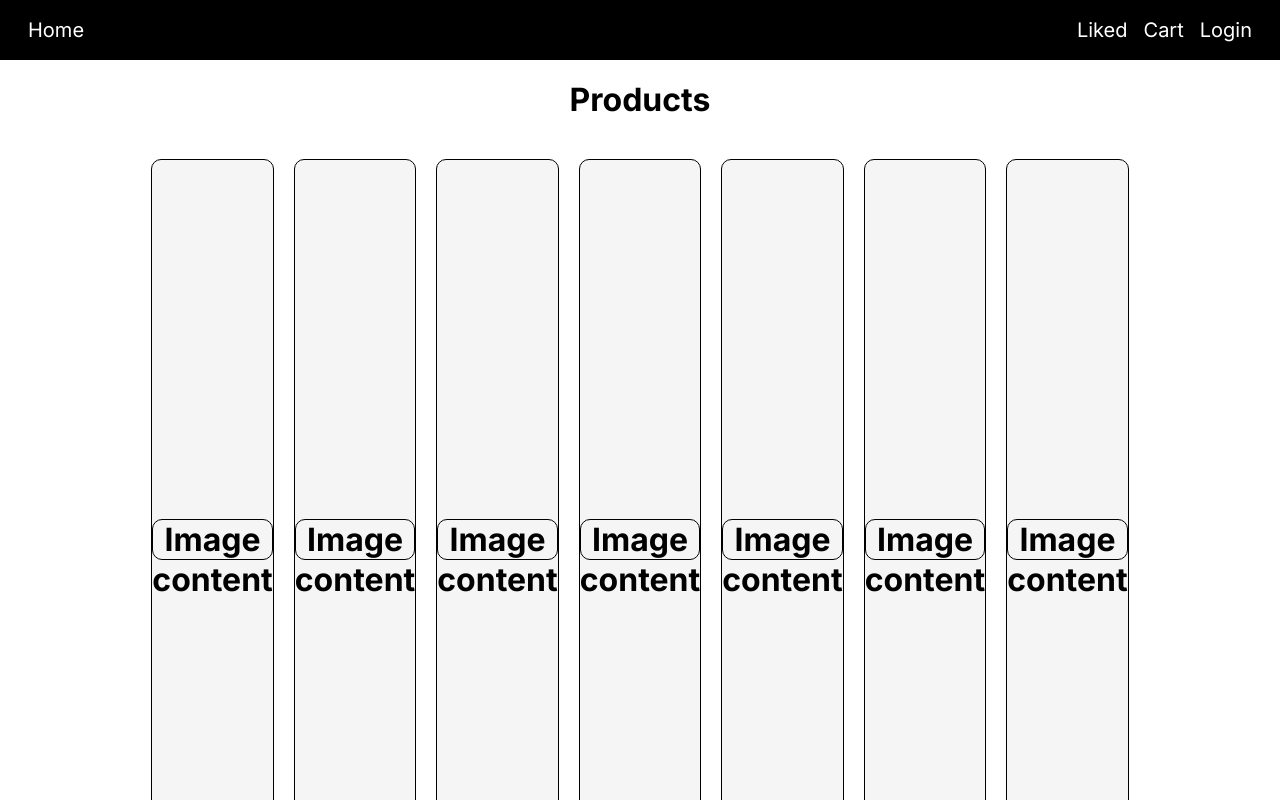
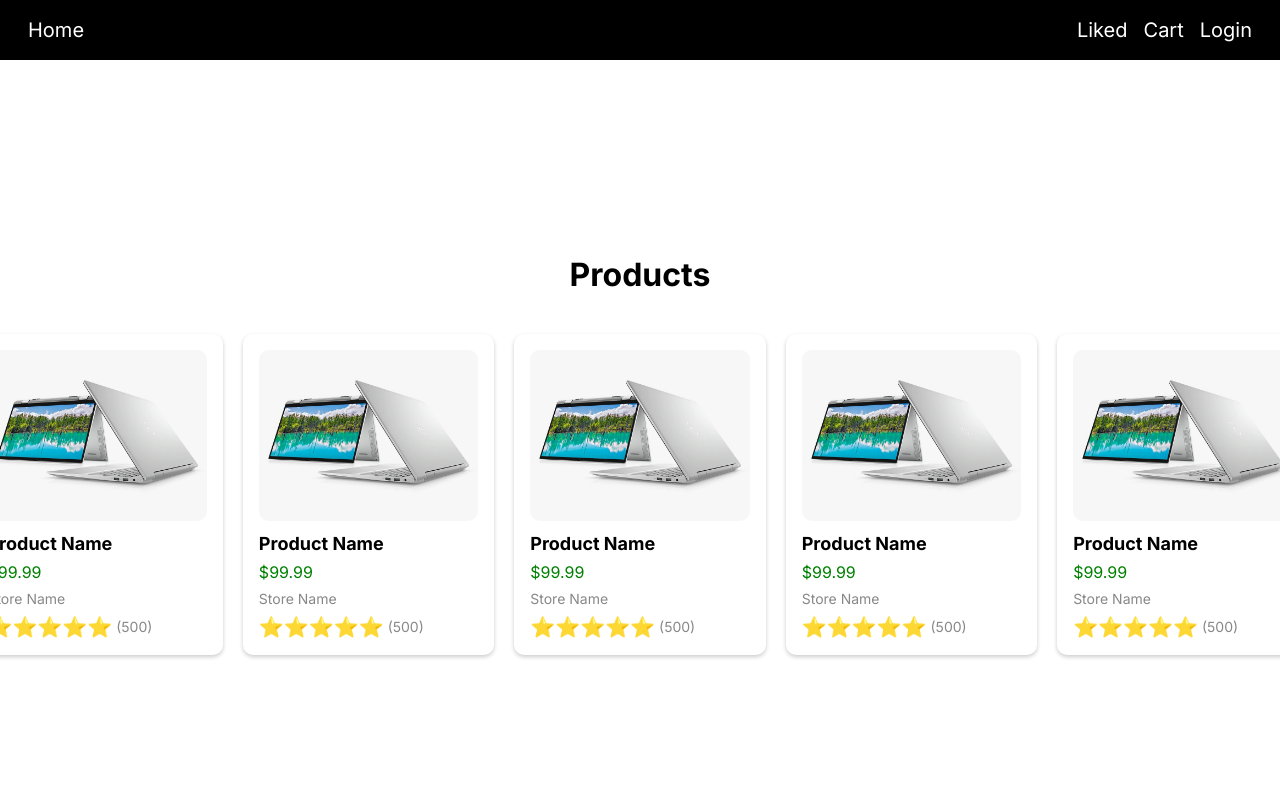
Before and after one commit to muhammadmada/wrpl_ecom, a Next.js app: page / in a window 1280 px wide. Shown: the top 800 px of the page. Built offline with nearby package versions, Linux system fonts and the light colour scheme.

Commit message:
Update card product & card cart

```diff
--- a/components/Card_Product.js
+++ b/components/Card_Product.js
@@ -1,18 +1,37 @@
-import Card_ProductStyle from '../styles/Card_Product.module.css';
+// import Card_ProductStyle from '../styles/Card_Product.module.css';
 
-const Card_Product = () => {
-    return (
-        <div className={Card_ProductStyle.container}>
-            <div className={Card_ProductStyle.upper}>
-                <h1>Image</h1>
-            </div>
-            <div className={Card_ProductStyle.lower}>
-                <h1>content</h1>
-            </div>
-            <div>
-            </div>
-        </div>
-    );
+// const Card_Product = () => {
+//     return (
+//         <div className={Card_ProductStyle.container}>
+//             <div className={Card_ProductStyle.upper}>
+//                 <h1>Image</h1>
+//             </div>
+//             <div className={Card_ProductStyle.lower}>
+//                 <h1>content</h1>
+//             </div>
+//             <div>
+//             </div>
+//         </div>
+//     );
+// }
+
+// export default Card_Product;
+
+import CardStyles from '../styles/Card_Product.module.css';
+
+const Card_Cart = () => {
+  return (
+    <div className={CardStyles.card}>
+      <img className={CardStyles.image} src="../WhatsApp Image 2023-05-27 at 11.15.28.jpeg" alt="Product" />
+      <h3 className={CardStyles.name}>Product Name</h3>
+      <p className={CardStyles.price}>$99.99</p>
+      <p className={CardStyles.store}>Store Name</p>
+      <div className={CardStyles.rating}>
+        <span className={CardStyles.ratingStars}>⭐⭐⭐⭐⭐</span>
+        <span className={CardStyles.ratingCount}>(500)</span>
+      </div>
+    </div>
+  );
 }
 
-export default Card_Product;
+export default Card_Cart;
--- a/styles/Card_Cart.module.css
+++ b/styles/Card_Cart.module.css
@@ -1,4 +1,4 @@
-.container{
+/* .container{
     color:#000;
     display: flex;
     flex-direction: column;
@@ -34,4 +34,55 @@
     width: 100%;
     height: 80%;
     outline-color: #000;
+} */
+
+.card {
+    /* border: 5px solid #ccc; */
+    border-radius: 10px;
+    padding: 16px;
+    background-color: #ffffff;
+    margin-bottom: 10px;
+    box-shadow: 0 2px 4px rgba(0, 0, 0, 0.2);
 }
+
+  .image {
+    width: 100%;
+    max-height: 200px;
+    object-fit: cover;
+    margin-bottom: 8px;
+    border-radius: 10px;
+  }
+
+  .name {
+    font-size: 18px;
+    font-weight: bold;
+    margin-bottom: 8px;
+    color: #000000;
+  }
+
+  .price {
+    font-size: 16px;
+    margin-bottom: 8px;
+    color: green;
+  }
+
+  .store {
+    font-size: 14px;
+    color: #888;
+    margin-bottom: 8px;
+  }
+
+  .rating {
+    display: flex;
+    align-items: center;
+  }
+
+  .ratingStars {
+    font-size: 20px;
+    margin-right: 4px;
+  }
+
+  .ratingCount {
+    font-size: 14px;
+    color: #888;
+  }
--- a/styles/Card_Product.module.css
+++ b/styles/Card_Product.module.css
@@ -1,4 +1,4 @@
-.container{
+/* .container{
     color:#000;
     display: flex;
     flex-direction: column;
@@ -34,4 +34,55 @@
     width: 100%;
     height: 80%;
     outline-color: #000;
+} */
+
+.card {
+    /* border: 5px solid #ccc; */
+    border-radius: 10px;
+    padding: 16px;
+    background-color: #ffffff;
+    margin-bottom: 10px;
+    box-shadow: 0 2px 4px rgba(0, 0, 0, 0.2);
 }
+
+  .image {
+    width: 100%;
+    max-height: 200px;
+    object-fit: cover;
+    margin-bottom: 8px;
+    border-radius: 10px;
+  }
+
+  .name {
+    font-size: 18px;
+    font-weight: bold;
+    margin-bottom: 8px;
+    color: #000000;
+  }
+
+  .price {
+    font-size: 16px;
+    margin-bottom: 8px;
+    color: green;
+  }
+
+  .store {
+    font-size: 14px;
+    color: #888;
+    margin-bottom: 8px;
+  }
+
+  .rating {
+    display: flex;
+    align-items: center;
+  }
+
+  .ratingStars {
+    font-size: 20px;
+    margin-right: 4px;
+  }
+
+  .ratingCount {
+    font-size: 14px;
+    color: #888;
+  }
```
Also changed, not shown: components/Card_Cart.js (+13 -11 lines), public/WhatsApp Image 2023-05-27 at 11.15.28.jpeg (added).
